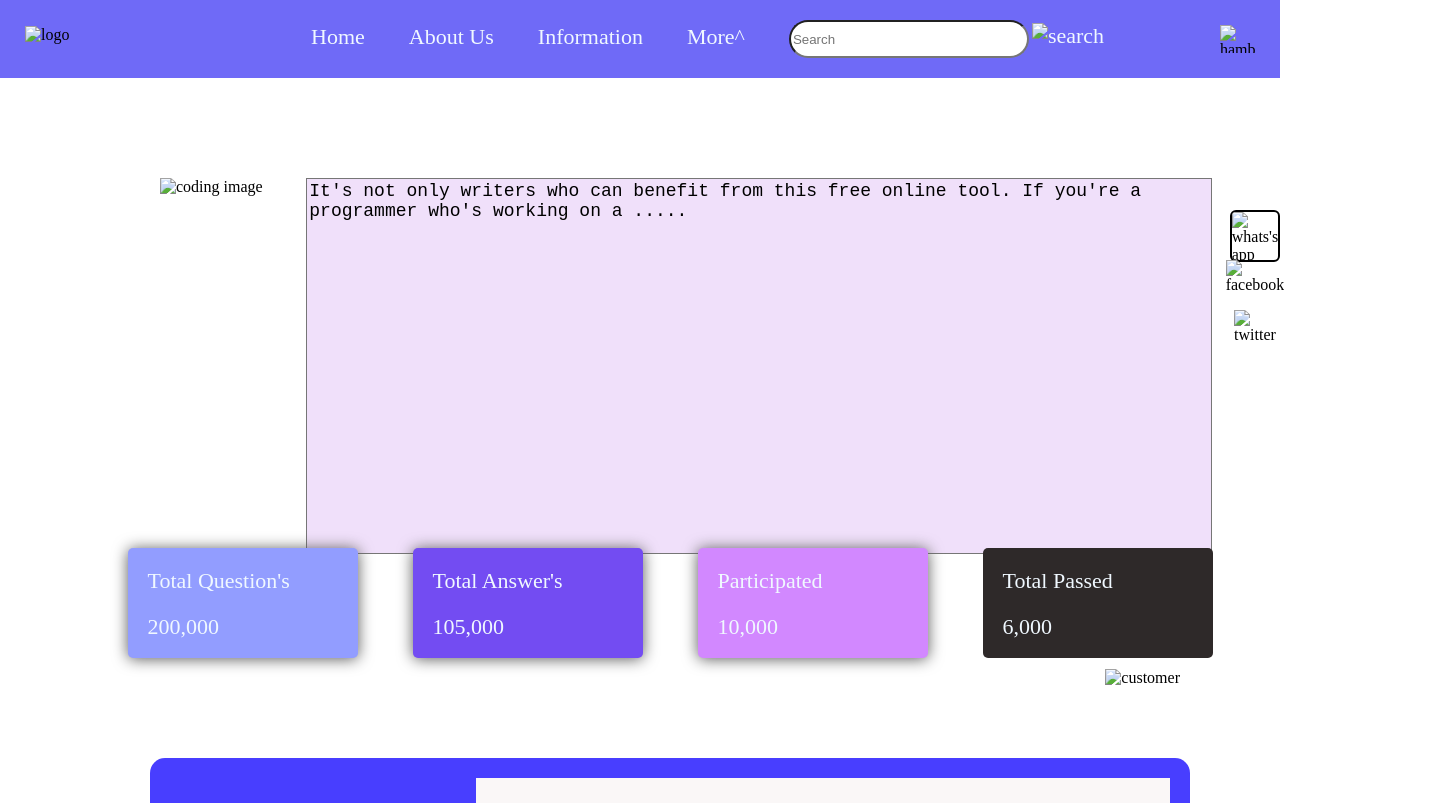
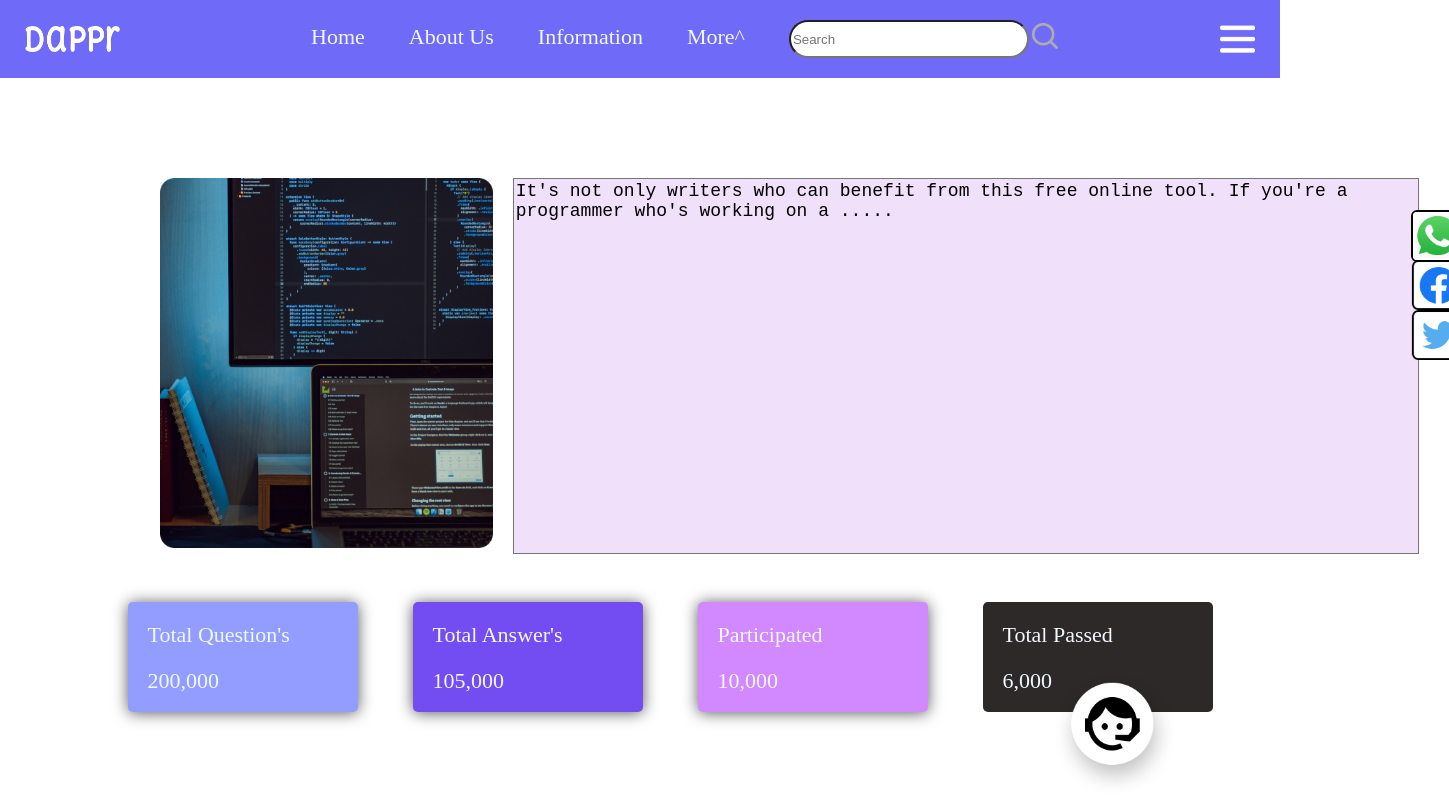
Before and after one commit to YADOJI/micro-project-two, a plain HTML site: page index.html in a window 1280 px wide. Shown: the top 803 px of the page, 1449 px wide, since content can reach past the window. Drawn offline with Linux system fonts and the light colour scheme.

Commit message:
image folder remove from the project

```diff
--- a/index.html
+++ b/index.html
@@ -10,7 +10,7 @@
     <div class="container">
         <div class="navigation">
             <div class="logo">
-            <img src="/images/dappr.png"  id="imgs" alt="logo">
+            <img src="dappr.png"  id="imgs" alt="logo">
             </div>
             <div class="menu">
                 <ul>
@@ -18,25 +18,25 @@
                     <li class="menulist">About Us</li>
                     <li class="menulist">Information</li>
                     <li class="menulist">More^</li>
-                    <li class="menulist"><input type="search" id="srch1" placeholder="Search"><img src="/images/search.png" alt="search" class="search"></li>
+                    <li class="menulist"><input type="search" id="srch1" placeholder="Search"><img src="search.png" alt="search" class="search"></li>
                 </ul>
             </div>
             <div class="hamburgar">
-            <img src="/images/hambarger.png" id="himgs" alt="hamburgar">
+            <img src="hambarger.png" id="himgs" alt="hamburgar">
             </div>
         </div>
 
         <div class="main">
             <div class="left">
-                <img src="/images/image1.png" alt="coding image" class="left" id="img1">
+                <img src="image1.png" alt="coding image" class="left" id="img1">
             </div>
             <div class="right">
                     <textarea name="text" id="text" class="right" cols="30" rows="10">It's not only writers who can benefit from this free online tool. If you're a programmer who's working on a .....</textarea>
             </div>
             <div class="social">
-                <img src="/images/whatsapp.jpg" alt="whats's app" class="icons" id="iconw">
-                <img src="/images/facebook.png" alt="facebook" class="icons" id="iconf">
-                <img src="/images/twitter.png" alt="twitter" class="icons" id="icont">
+                <img src="whatsapp.jpg" alt="whats's app" class="icons" id="iconw">
+                <img src="facebook.png" alt="facebook" class="icons" id="iconf">
+                <img src="twitter.png" alt="twitter" class="icons" id="icont">
 
             </div>
         </div>
@@ -93,7 +93,7 @@
         </div>
 
         <div class="customer">
-            <img src="/images/customer.png" alt="customer" id="cust1">
+            <img src="customer.png" alt="customer" id="cust1">
         </div>
 
     </div>
```
